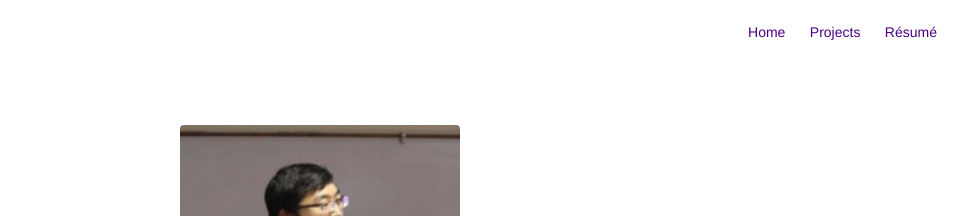
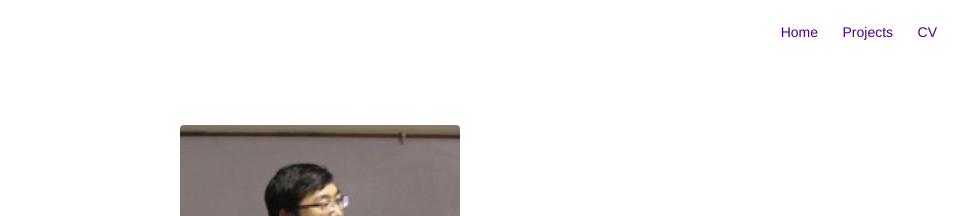
Before and after one commit to fengly20/fengly20.github.io, a Jekyll site: the page built from about.md, in a window 1280 px wide. Shown: the top 216 px of the page, without its empty margins (320-1280 px from the left). Built offline with Jekyll 4.4.1, drawn with Linux system fonts in a browser that asks for light colours.

Commit message:
CHanged resume to CV

```diff
--- a/_config.yml
+++ b/_config.yml
@@ -10,11 +10,11 @@ bio: Under Construction...Coming Soon...
 external-image: false
 picture: assets/images/profile.jpeg
 
-# If you want to include your resume, set to true
+# If you want to include your CV, set to true
 # and specify source (external or local).
-resume: true
-resume-external: false
-resume-url: assets/files/cv.pdf
+CV: true
+CV-external: false
+CV-url: assets/files/cv.pdf
 
 url: https://leyangfeng.com
 
--- a/_includes/nav.html
+++ b/_includes/nav.html
@@ -30,9 +30,9 @@
             {% endif %}
         {% endif %}
 
-        {% if site.resume == true %}
+        {% if site.CV == true %}
             <li class="item">
-                <a class="link" href="{% if site.resume-external %}{{ site.resume-url }}{% else %}{{ site.url }}/{{ site.resume-url }}{% endif %}">Résumé</a>
+                <a class="link" href="{% if site.CV-external %}{{ site.CV-url }}{% else %}{{ site.url }}/{{ site.CV-url }}{% endif %}">CV</a>
             </li>
         {% endif %}
     </ul>
```
